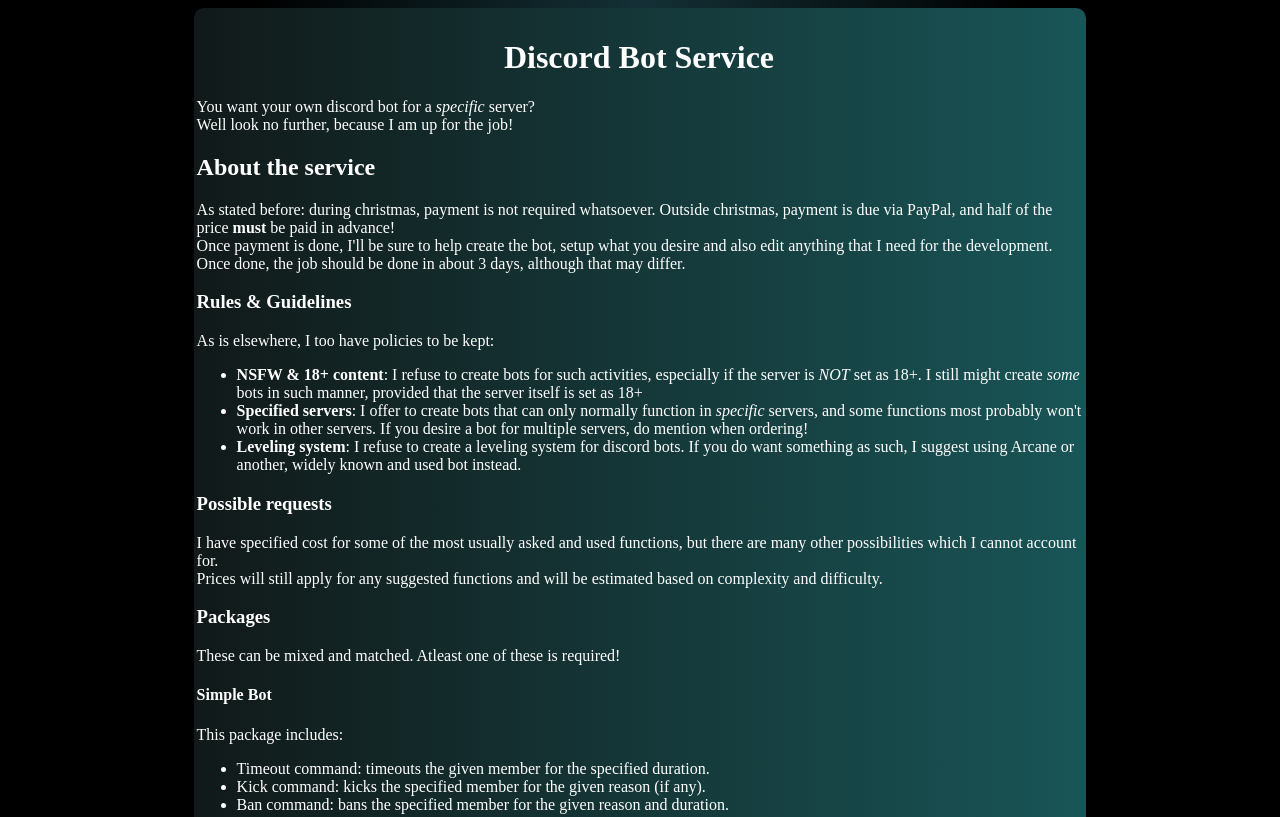
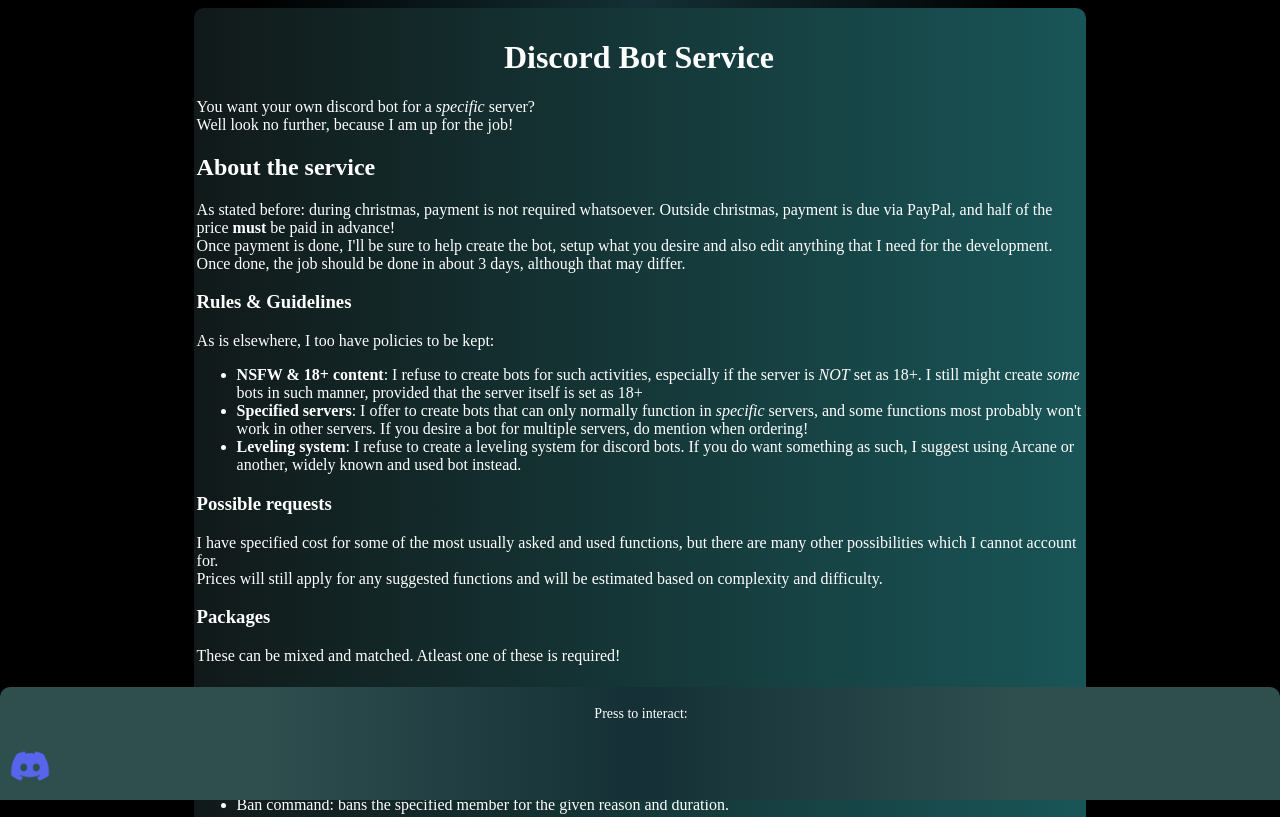
Before and after one commit to blackknight4801/Black-Knight, a plain HTML site: page en/services/discord_bot/index.html in a window 1280 px wide. Shown: the top 817 px of the page. Drawn offline with Linux system fonts and the light colour scheme.

Commit message:
Fixed some issues made when making the website.

```diff
--- a/en/services/discord_bot/index.html
+++ b/en/services/discord_bot/index.html
@@ -45,14 +45,14 @@
         </ul>
         <p>Cost: <span class="cost">3$/3€</span></p>
     </div>
-    <div class="footer">
+    <div id="footer">
         <p>Press to interact:</p>
         <div id="footer-content"><img src="../../../images/icons/discord.png" alt="Discord: black_knight4801" class="discord" title="black_knight4801" onclick="try {
             navigator.clipboard.writeText('black_knight4801')
         } finally {
             console.log('Copied username to clipboard.')
             window.open('https:/' + '/discord.com/channels/me', '_blank')
-        }"></div>
+        }" draggable="false"></div>
     </div>
 </body>
 </html>
```
